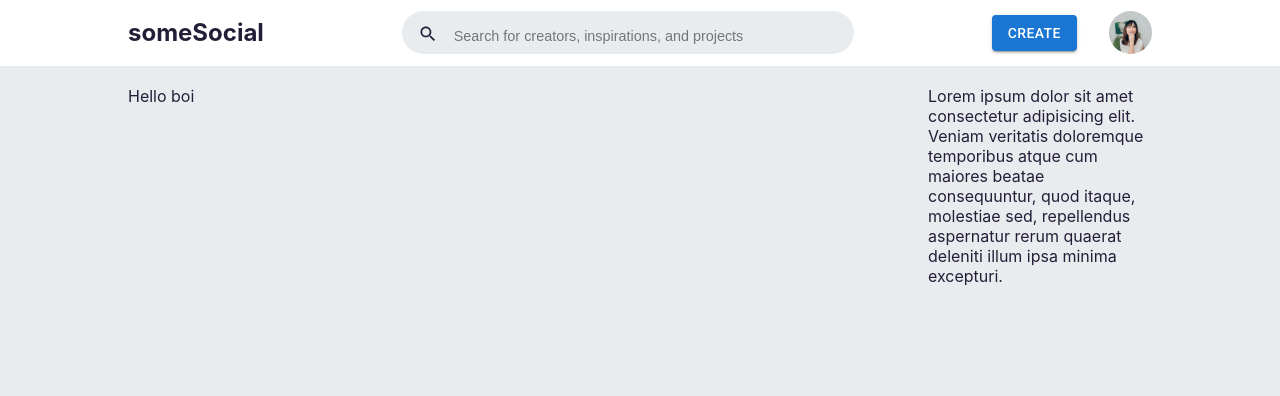
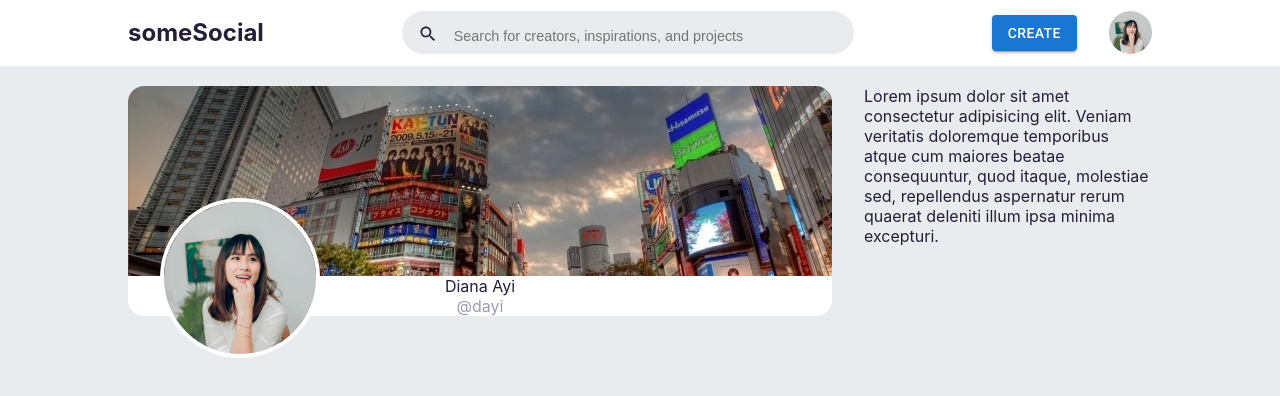
Before and after one commit to jpzambranoleon/jsx-template-prototype, a React (Create React App) app: page / in a window 1280 px wide. Shown: the top 396 px of the page. Built offline with nearby package versions, Linux system fonts and the light colour scheme.

Commit message:
updated files

```diff
--- a/src/pages/profile/components/ProfileContainer.jsx
+++ b/src/pages/profile/components/ProfileContainer.jsx
@@ -2,7 +2,19 @@
 
 function ProfileContainer() {
     return(
-        <div>Hello boi</div>
+        <div className="profile-container">
+            <div className="profile-cover-photo" style={{backgroundImage: "url(/assets/cover/cover.jpg)"}}>
+                <div className="profile-container-img">
+                    <img src="/assets/person/diana.jpg" />
+                </div>
+            </div>
+            <div className="profile-container-name">
+                Diana Ayi
+                <p className="text-muted">
+                    @dayi
+                </p>
+            </div>
+        </div>
     )
 }
 
--- a/src/pages/profile/components/profilecontainer.css
+++ b/src/pages/profile/components/profilecontainer.css
@@ -0,0 +1,23 @@
+.profile-container {
+    background: var(--color-white);
+    border-radius: var(--card-border-radius);
+    text-align: center;
+}
+
+.profile-cover-photo {
+    height: 190px;
+    width: 100%;
+    border-top-right-radius: var(--card-border-radius);
+    border-top-left-radius: var(--card-border-radius);
+}
+
+.profile-container-img {
+    width: 10rem;
+    aspect-ratio: 1/1;
+    border-radius: 50%;
+    overflow: hidden;
+    position: relative;
+    top: 7rem;
+    left: 2rem;
+    border: 4px solid var(--color-white);
+}
--- a/src/pages/profile/profilepage.css
+++ b/src/pages/profile/profilepage.css
@@ -1,16 +1,16 @@
 main {
     position: relative;
     top: 5.4rem;
-}
-
-main .profile-page-container {
-    display: grid;
-    grid-template-columns: 60vw auto;
-    column-gap: 2rem;
-    position: relative;
 }
 
 .profile-page-container {
     width: 80%;
     margin: 0 auto;
 }
+
+main .profile-page-container {
+    display: grid;
+    grid-template-columns: 55vw auto;
+    column-gap: 2rem;
+    position: relative;
+}
```
